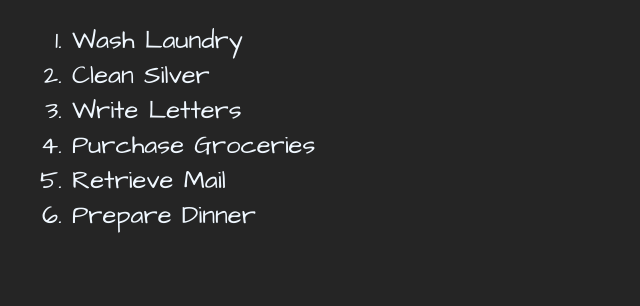
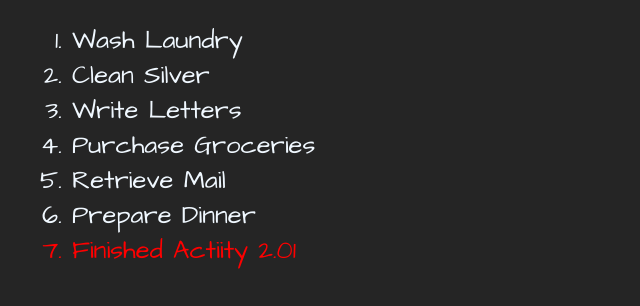
Before and after one commit to petrenkonikita112263/JavaScript-Udemy-Solutions, a plain HTML site: page The JavaSciprt Workshop/2. Working with JavaScript/Activity 2.01 Adding and Modifying an Item to/activity.html in a window 1280 px wide. Shown: the part 88-394 px from the top of the page, without its empty margins (0-640 px from the left). Drawn offline with Linux system fonts and the light colour scheme; a web font is replaced by a local one.

Commit message:
Finished Activity 2.01.

```diff
--- a/The JavaSciprt Workshop/2. Working with JavaScript/Activity 2.01 Adding and Modifying an Item to/activity.html
+++ b/The JavaSciprt Workshop/2. Working with JavaScript/Activity 2.01 Adding and Modifying an Item to/activity.html
@@ -29,7 +29,7 @@
 </head>
 	<body>
 		<h1>To-Do List</h1>
-	    <ol>
+	    <ol id="home_list">
 	        <li>Wash Laundry</li>
 	        <li>Clean Silver</li>
 	        <li>Write Letters</li>
@@ -37,5 +37,14 @@
 	        <li>Retrieve Mail</li>
 	        <li>Prepare Dinner</li>
 	    </ol>
+    <script type="text/javascript">
+    	var todoList = document.getElementById("home_list")
+		console.log("Start List Count: " + todoList.children.length)
+		var newTodo = document.createElement("li")
+		newTodo.innerText = "Finished Actiity 2.01"
+		todoList.appendChild(newTodo)
+		todoList.lastChild.style.color = "red"
+		console.log("End List Count: " + todoList.children.length)
+    </script>
 	</body>
 </html>
```
